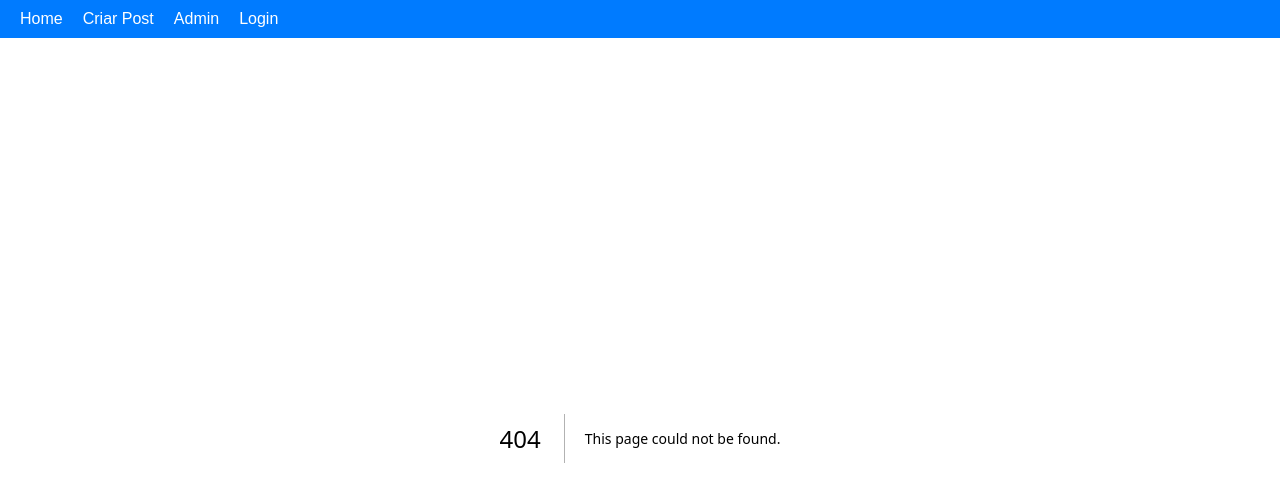
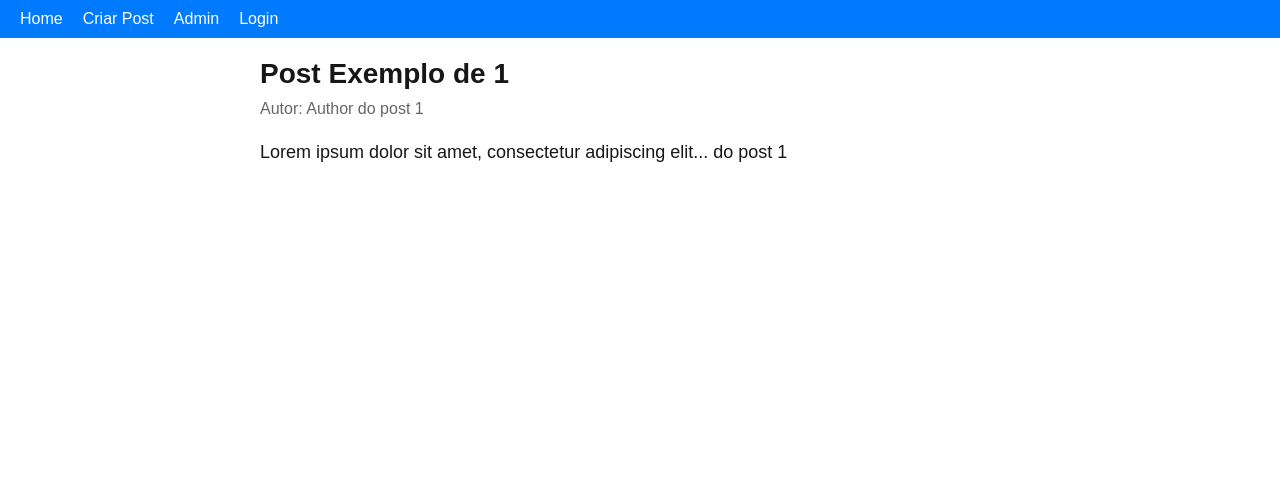
Before and after one commit to Fiap-FSD/tech-3, a Next.js app: page /post/1 in a window 1280 px wide. Before the commit this address had no page. Shown: the top 502 px of the page. Built offline with nearby package versions, Linux system fonts and the light colour scheme.

Commit message:
feat: criando rota post e sua pagina dinamica

```diff
--- /dev/null
+++ b/src/pages/post/[id].tsx
@@ -0,0 +1,64 @@
+import { useRouter } from 'next/router';
+import { useEffect, useState } from 'react';
+import styled from 'styled-components';
+
+const Container = styled.div`
+  padding: 20px;
+  max-width: 800px;
+  margin: 0 auto;
+  @media (max-width: 600px) {
+    padding: 10px;
+  }
+`;
+
+const Title = styled.h1`
+  font-size: 28px;
+  margin-bottom: 10px;
+`;
+
+const Author = styled.p`
+  font-size: 16px;
+  color: #666;
+  margin-bottom: 20px;
+`;
+
+const Content = styled.div`
+  font-size: 18px;
+  line-height: 1.6;
+`;
+
+interface PostData {
+  title: string;
+  content: string;
+  author: string;
+}
+
+
+const PostView = () => {
+
+   const [mockPost, setMockPost] = useState<PostData>({
+    title: '',
+    author: '',
+    content: '',
+  });
+
+  const router = useRouter();
+  const { id } = router.query;
+
+    useEffect(() => {
+      if (id) {
+        const fetchedPost = { title: `Post Exemplo de ${id}`, content: `Lorem ipsum dolor sit amet, consectetur adipiscing elit... do post ${id}`, author: `Author do post ${id}` };
+        setMockPost(fetchedPost);
+      }
+    }, [id]);
+
+  return (
+    <Container>
+      <Title>{mockPost.title}</Title>
+      <Author>Autor: {mockPost.author}</Author>
+      <Content>{mockPost.content}</Content>
+    </Container>
+  );
+};
+
+export default PostView;
```
